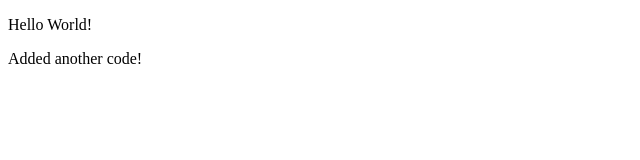
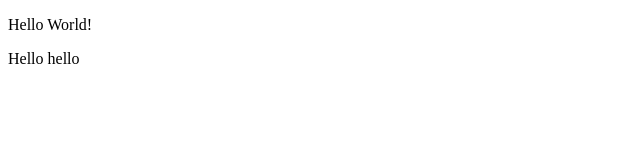
Before and after one commit to HardinKylle/gitPractice, a plain HTML site: page index.html in a window 1280 px wide. Shown: the full height of the page, 0-640 px from the left. Drawn offline with Linux system fonts and the light colour scheme.

Commit message:
add code

```diff
--- a/index.html
+++ b/index.html
@@ -7,7 +7,7 @@
 </head>
 <body>
     <p>Hello World!</p>
-    <p>Added another code!</p>
+    <p>Hello hello</p>
 
 </body>
 </html>
```
